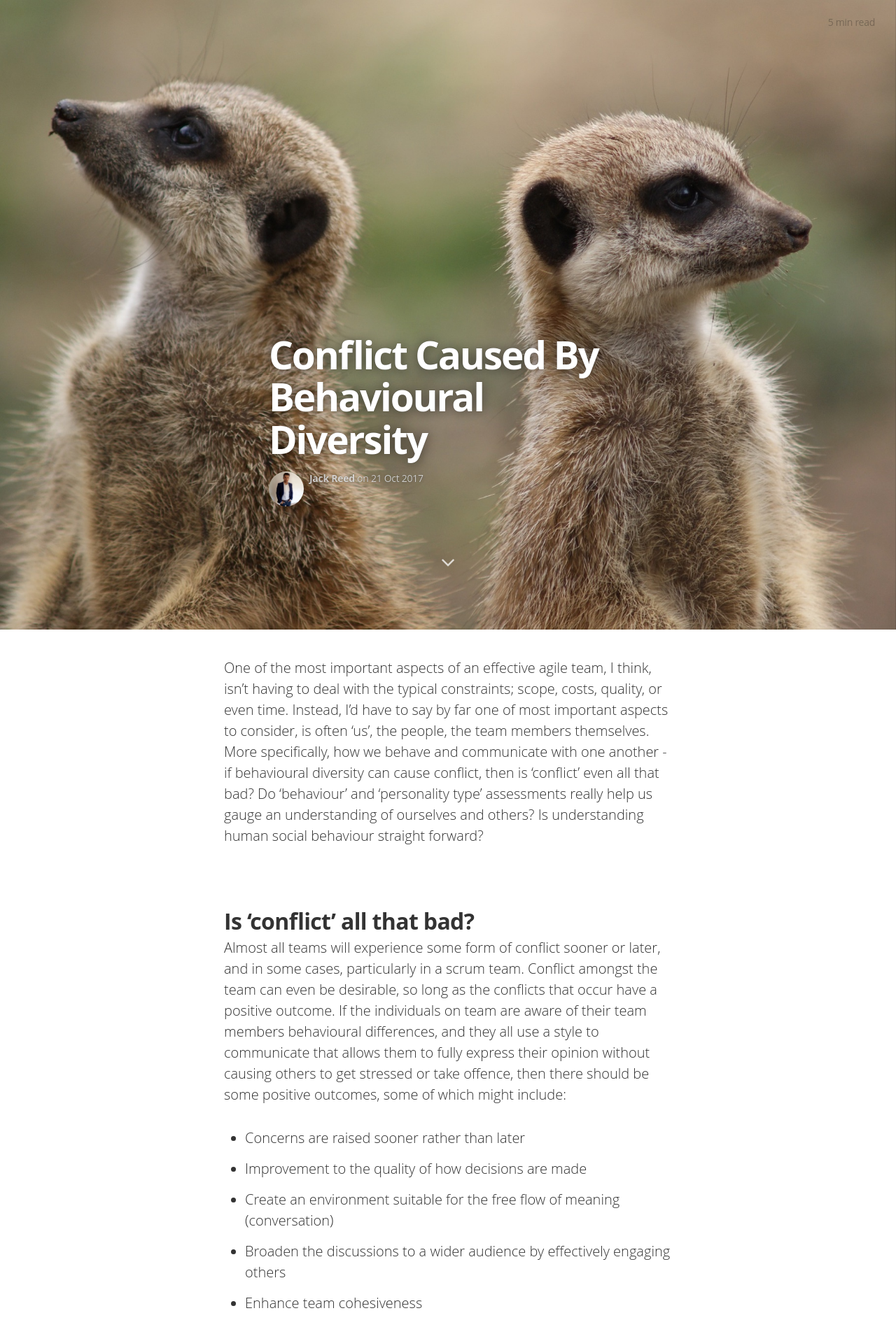
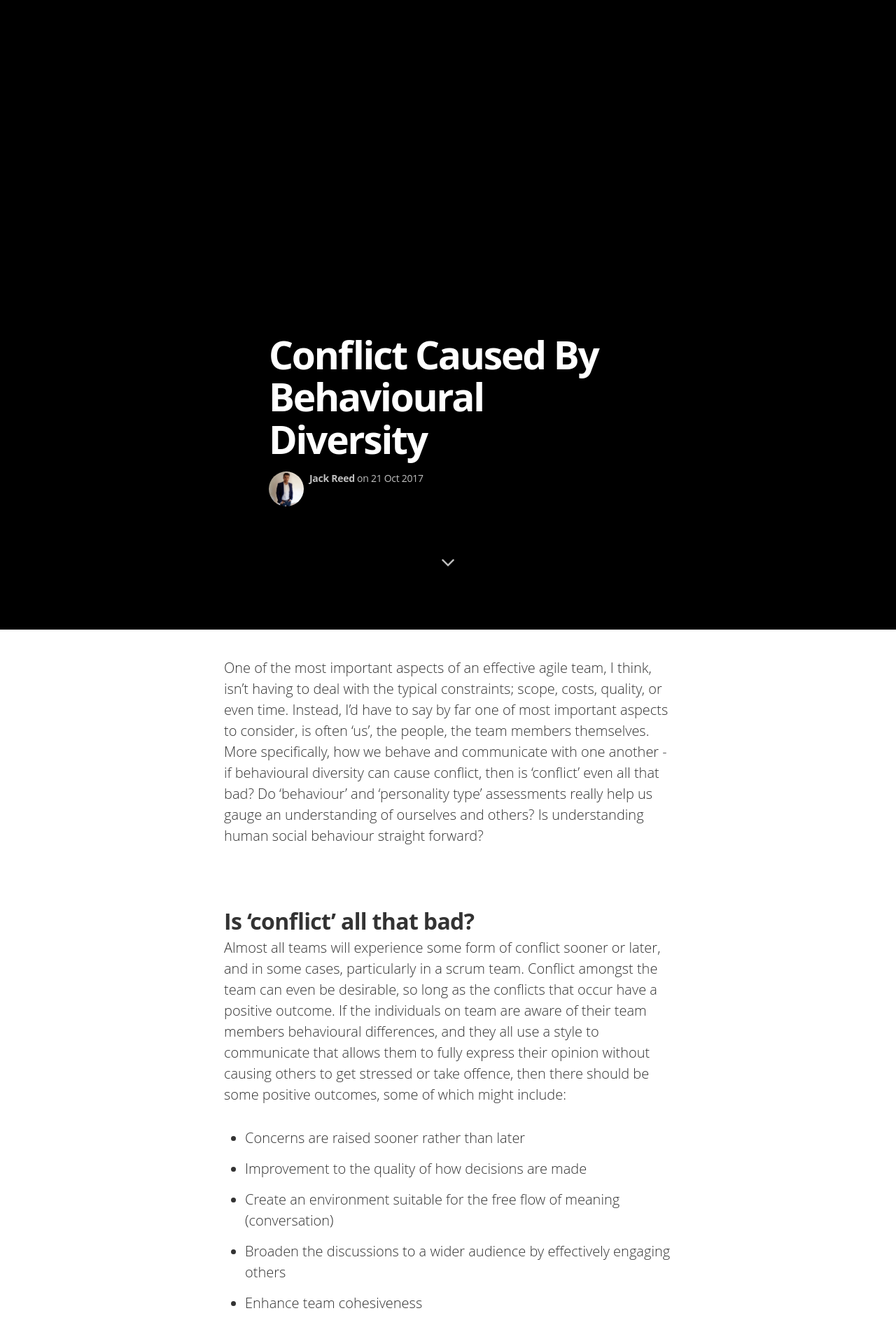
Before and after one commit to IamJackReed/JackReed, a Jekyll site: the page built from _posts/2017-10-21-conflict-caused-by-behavioural-diversity.md, in a window 1280 px wide. Shown: the top 1897 px of the page at 70% size. Built offline with Jekyll 4.4.1, drawn with Linux system fonts in a browser that asks for light colours; nearby versions of some CDN libraries; some web fonts are replaced; comment, search, counter and statistics services are not loaded.

Commit message:
Update 2017-10-21-conflict-caused-by-behavioural-diversity.md

```diff
--- a/_posts/2017-10-21-conflict-caused-by-behavioural-diversity.md
+++ b/_posts/2017-10-21-conflict-caused-by-behavioural-diversity.md
@@ -4,8 +4,8 @@ title:  "Conflict Caused By Behavioural Diversity"
 date: 2017-10-21 14:00:00
 categories:
 tags:
-image: /assets/article_images/2017-10-20-conflict-caused-by-behavioural-diversity/conflict-image.JPG
-image2: /assets/article_images/2017-10-20-conflict-caused-by-behavioural-diversity/conflict-image-mobile.JPG
+image: /assets/article_images/2017-10-21-conflict-caused-by-behavioural-diversity/conflict-image.JPG
+image2: /assets/article_images/2017-10-21-conflict-caused-by-behavioural-diversity/conflict-image-mobile.JPG
 ---
 <span style="color:#00000; font-family: 'open sans'; font-size: 1em; font-size: 20px; font-weight: 200; hyphens: none;">
 One of the most important aspects of an effective agile team, I think, isn't having to deal with the typical constraints; scope, costs, quality, or even time. Instead, I'd have to say by far one of most important aspects to consider, is often 'us', the people, the team members themselves. More specifically, how we behave and communicate with one another - if behavioural diversity can cause conflict, then is 'conflict' even all that bad? Do 'behaviour' and 'personality type' assessments really help us gauge an understanding of ourselves and others? Is understanding human social behaviour straight forward?
```
